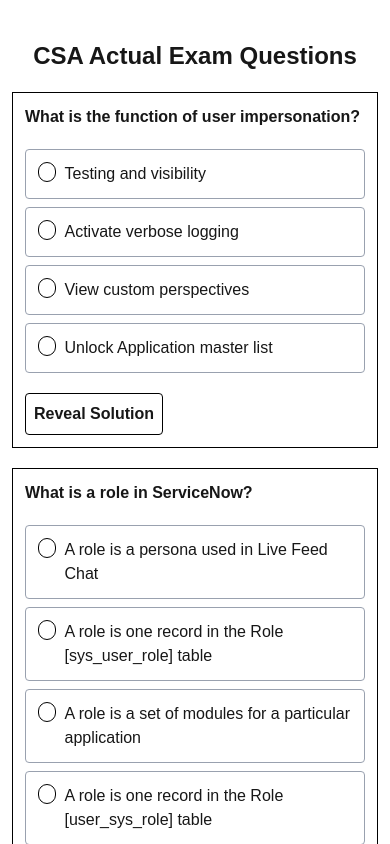
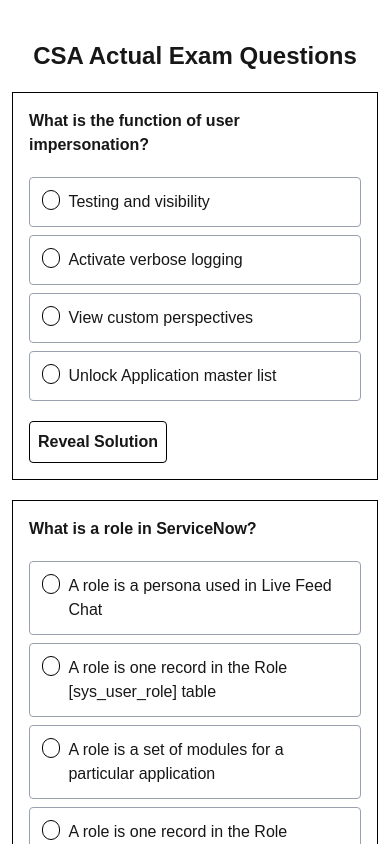
Before and after one commit to brunoCabralSilva/csa, a Next.js app: page / in a window 390 px wide. Shown: the top 844 px of the page. Built offline with nearby package versions, Linux system fonts and the light colour scheme.

Commit message:
Clicar em uma opção após revelar a resposta reseta a pergunta

```diff
--- a/src/app/question.tsx
+++ b/src/app/question.tsx
@@ -39,7 +39,7 @@
   }
 
   return(
-    <div className="my-5 border-black dark:border-white border p-3 sm:p-5">
+    <div className="my-5 border-black dark:border-white border p-4 sm:p-5">
       <p className="font-bold mb-5">{ question.text }</p>
       <ul className="flex flex-col gap-2">
         {
```
